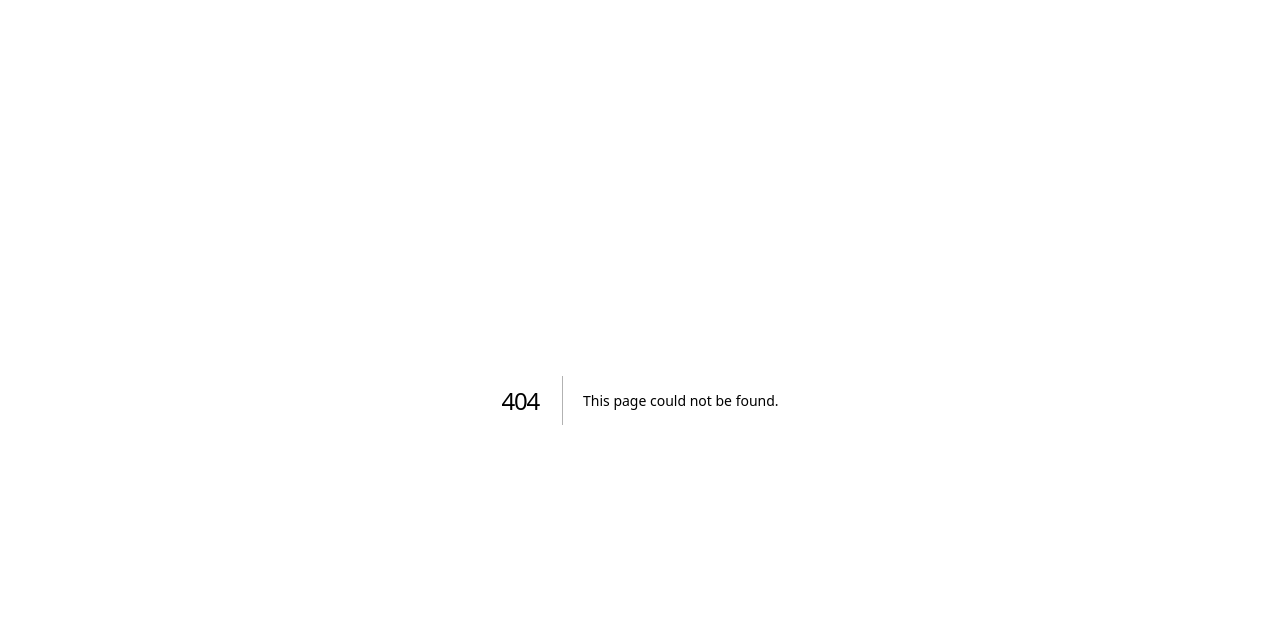
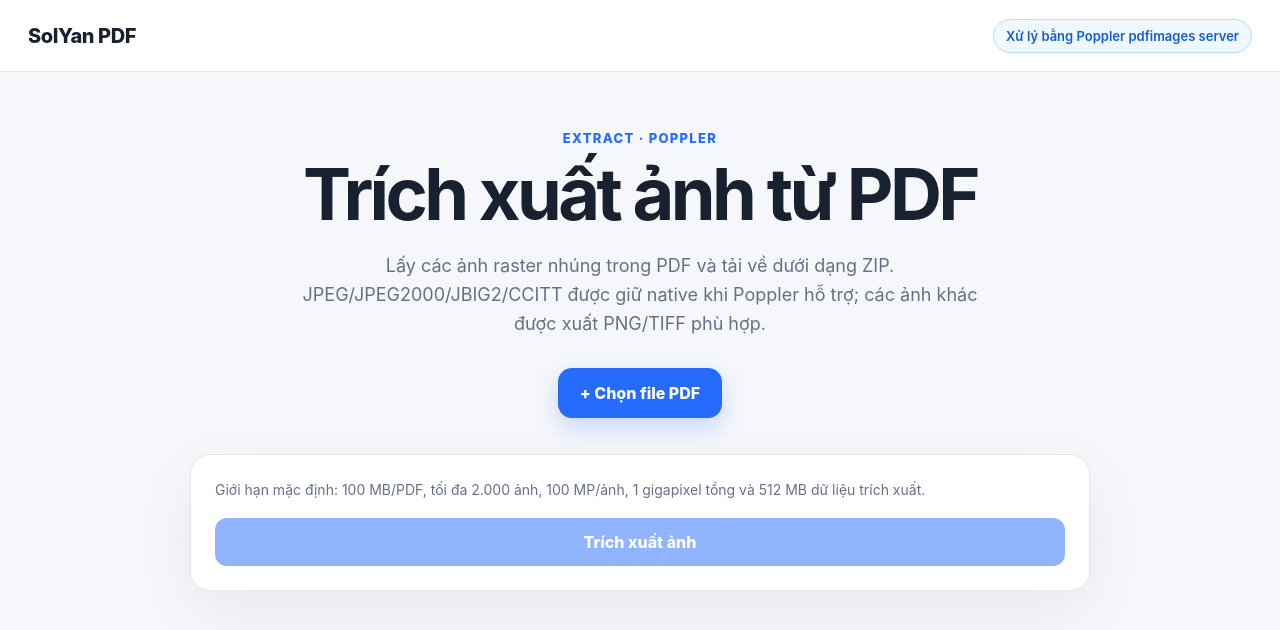
Before and after one commit to solyan842/SolYan-PDF, a Next.js app in the folder frontend/: page /extract-images in a window 1280 px wide. Before the commit this address had no page. Shown: the top 630 px of the page. Built offline with nearby package versions, Linux system fonts and the light colour scheme; no server answers.

Commit message:
feat: add PDF embedded image extraction page

```diff
--- /dev/null
+++ b/frontend/app/extract-images/page.tsx
@@ -0,0 +1,14 @@
+import ServerPdfTool from '../../components/ServerPdfTool';
+
+export default function ExtractImagesPage() {
+  return <ServerPdfTool
+    title="Trích xuất ảnh từ PDF"
+    description="Lấy các ảnh raster nhúng trong PDF và tải về dưới dạng ZIP. JPEG/JPEG2000/JBIG2/CCITT được giữ native khi Poppler hỗ trợ; các ảnh khác được xuất PNG/TIFF phù hợp."
+    endpoint="/pdf/extract-images"
+    actionLabel="Trích xuất ảnh"
+    outputName="solyan-extracted-images.zip"
+    engineLabel="Poppler pdfimages server"
+    eyebrow="EXTRACT · POPPLER"
+    hint="Giới hạn mặc định: 100 MB/PDF, tối đa 2.000 ảnh, 100 MP/ảnh, 1 gigapixel tổng và 512 MB dữ liệu trích xuất."
+  />;
+}
```
